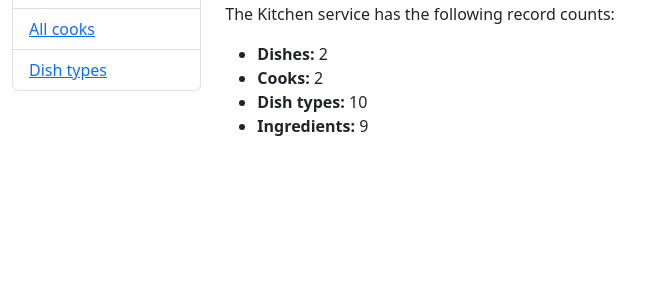
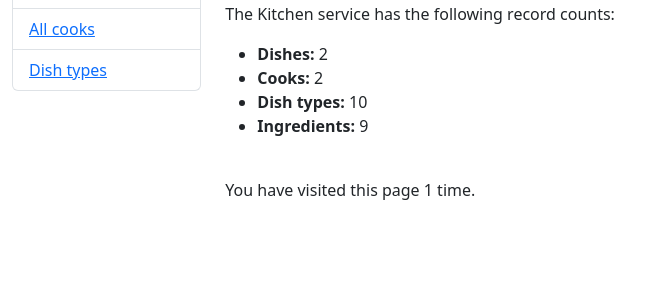
Before and after one commit to onyevyerov/restaurant-kitchen-service, a Django app: page / in a window 1280 px wide. Shown: the part 160-460 px from the top of the page, without its empty margins (0-665 px from the left). Run offline with Django 4.2, Linux system fonts and the light colour scheme; data comes from the database, SQL or seed files in the repository; both versions use the stored data as it was after the commit.

Commit message:
feat: add counter of visits to home page

```diff
--- a/kitchen/views.py
+++ b/kitchen/views.py
@@ -14,12 +14,15 @@ def index(request: HttpRequest) -> HttpResponse:
     num_of_cooks = Cook.objects.count()
     num_of_dish_types = DishType.objects.count()
     num_of_ingredients = Ingredient.objects.count()
+    num_of_visits = request.session.get("num_of_visits", 0)
+    request.session["num_of_visits"] = num_of_visits + 1
 
     context = {
         "num_of_dishes": num_of_dishes,
         "num_of_cooks": num_of_cooks,
         "num_of_dish_types": num_of_dish_types,
         "num_of_ingredients": num_of_ingredients,
+        "num_of_visits": num_of_visits + 1,
     }
     return render(request, "kitchen/index.html", context=context)
 
--- a/templates/kitchen/index.html
+++ b/templates/kitchen/index.html
@@ -11,4 +11,6 @@
     <li><strong>Dish types:</strong> {{ num_of_dish_types }}</li>
     <li><strong>Ingredients:</strong> {{ num_of_ingredients }}</li>
   </ul>
+  <br>
+  <p>You have visited this page {{ num_of_visits }} time{{ num_of_visits|pluralize }}. </p>
 {% endblock %}
```
Also changed, not shown: db.sqlite3.
